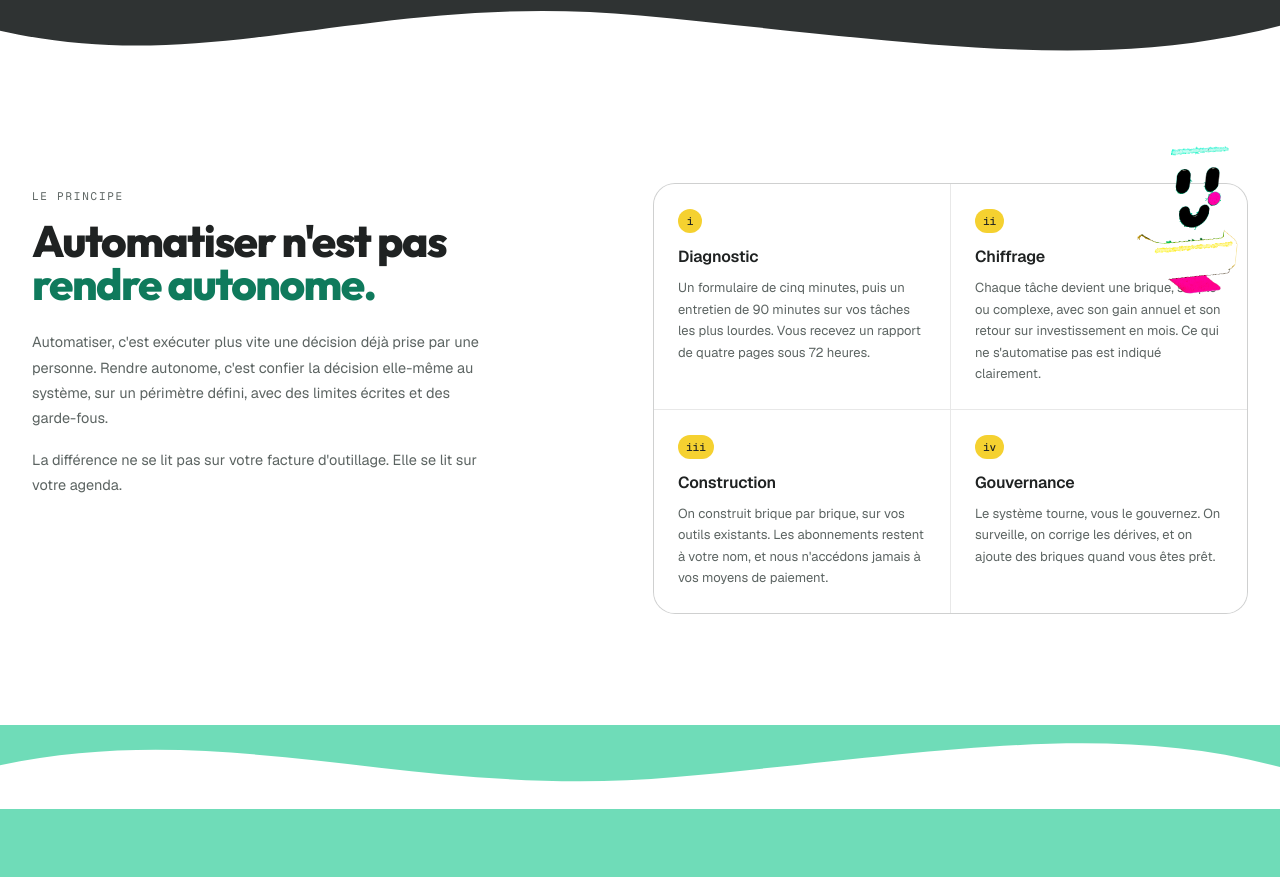
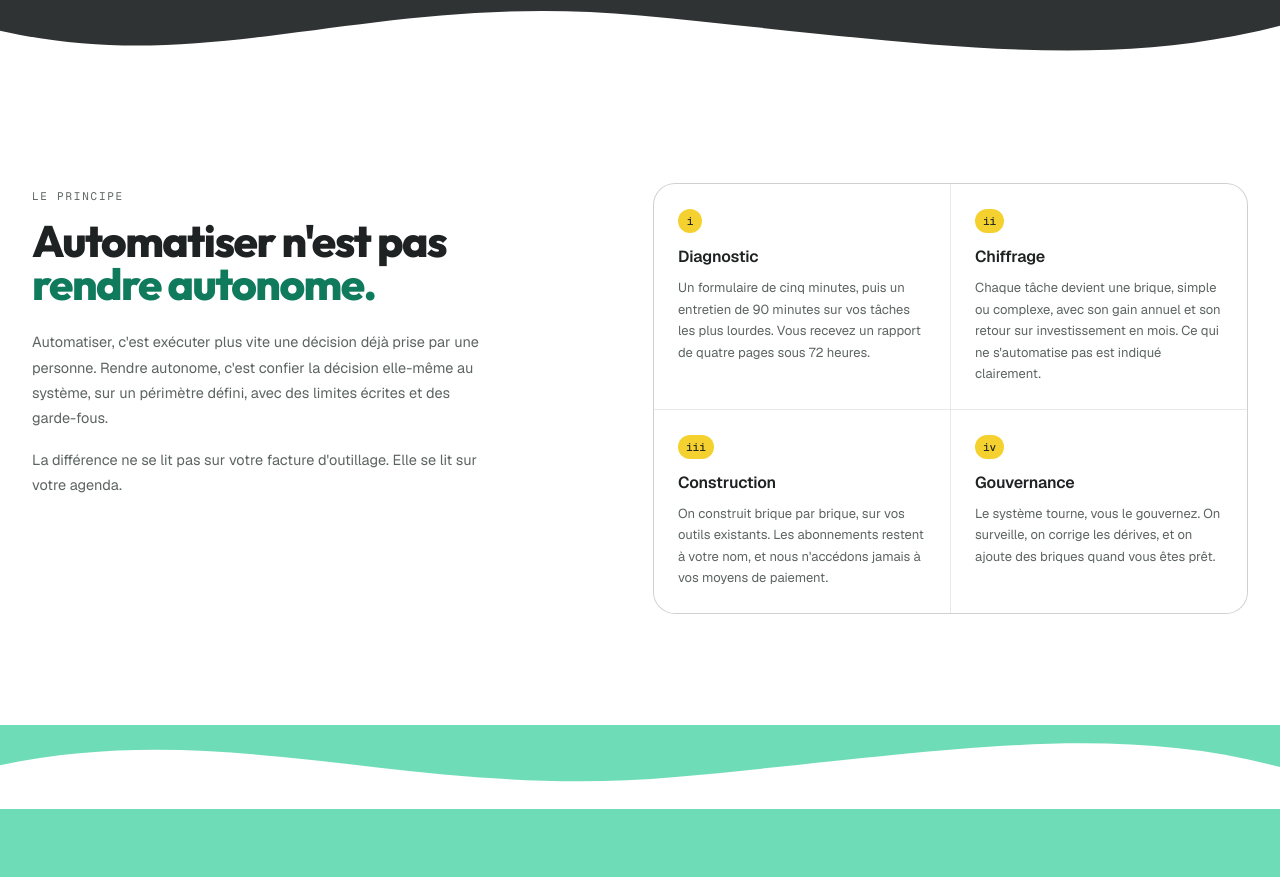
Before and after one commit to bidagit/odegia-site, a Next.js app: page / in a window 1280 px wide. Shown: the part 980-1857 px from the top of the page. Built offline with nearby package versions, Linux system fonts and the light colour scheme.

Commit message:
Retire le tampon de la section principe

```diff
--- a/components/deco/Objet3D.tsx
+++ b/components/deco/Objet3D.tsx
@@ -12,7 +12,6 @@ const OBJETS = {
   paperasse: { src: "/images/3d/paperasse.png", w: 194, h: 365 },
   sablier: { src: "/images/3d/sablier.png", w: 169, h: 312 },
   avion: { src: "/images/3d/avion.png", w: 585, h: 354 },
-  tampon: { src: "/images/3d/tampon.png", w: 304, h: 456 },
 } as const;
 
 export function Objet3D({
--- a/components/sections/Principle.tsx
+++ b/components/sections/Principle.tsx
@@ -1,16 +1,9 @@
 import { STEPS } from "@/lib/content";
-import { Objet3D } from "@/components/deco/Objet3D";
 
 export function Principle() {
   return (
     <section id="principe" className="scroll-mt-20 border-t border-ink/10 py-20 md:py-28">
-      <div className="relative mx-auto max-w-7xl px-5 sm:px-8">
-        {/* Le tampon dit la validation humaine, ce qui reste au niveau 3 quand
-            le cout d une erreur est eleve. Il tombe donc juste ici. */}
-        <Objet3D
-          nom="tampon"
-          className="absolute right-4 -top-10 hidden h-[150px] w-auto rotate-6 lg:block xl:right-10"
-        />
+      <div className="mx-auto max-w-7xl px-5 sm:px-8">
         <div className="grid grid-cols-1 gap-12 lg:grid-cols-[1fr_1.1fr] lg:gap-20">
           <div>
             <span className="font-mono text-[11px] uppercase tracking-[0.16em] text-ink-soft">
```
Also changed, not shown: public/images/3d/tampon.png (deleted).
